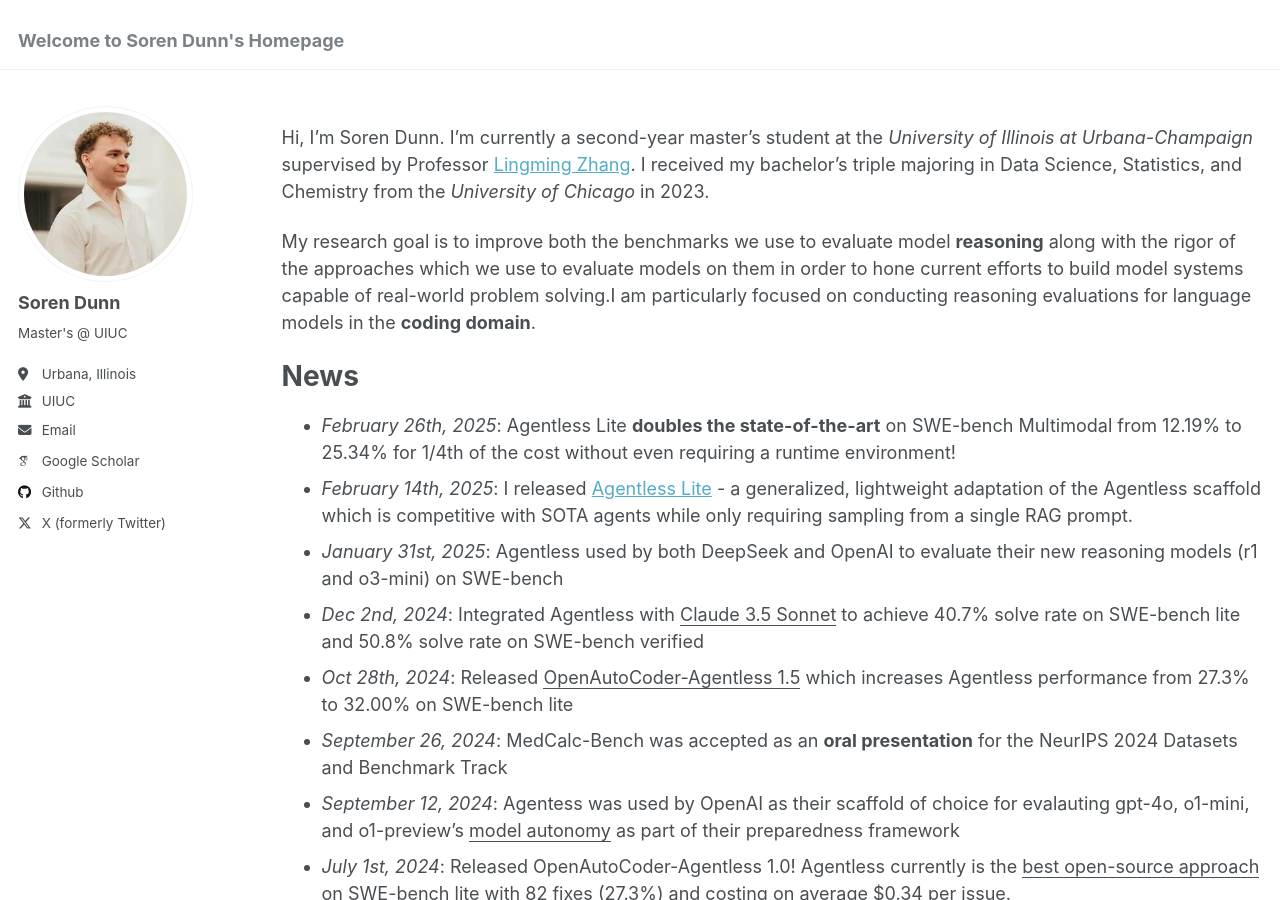
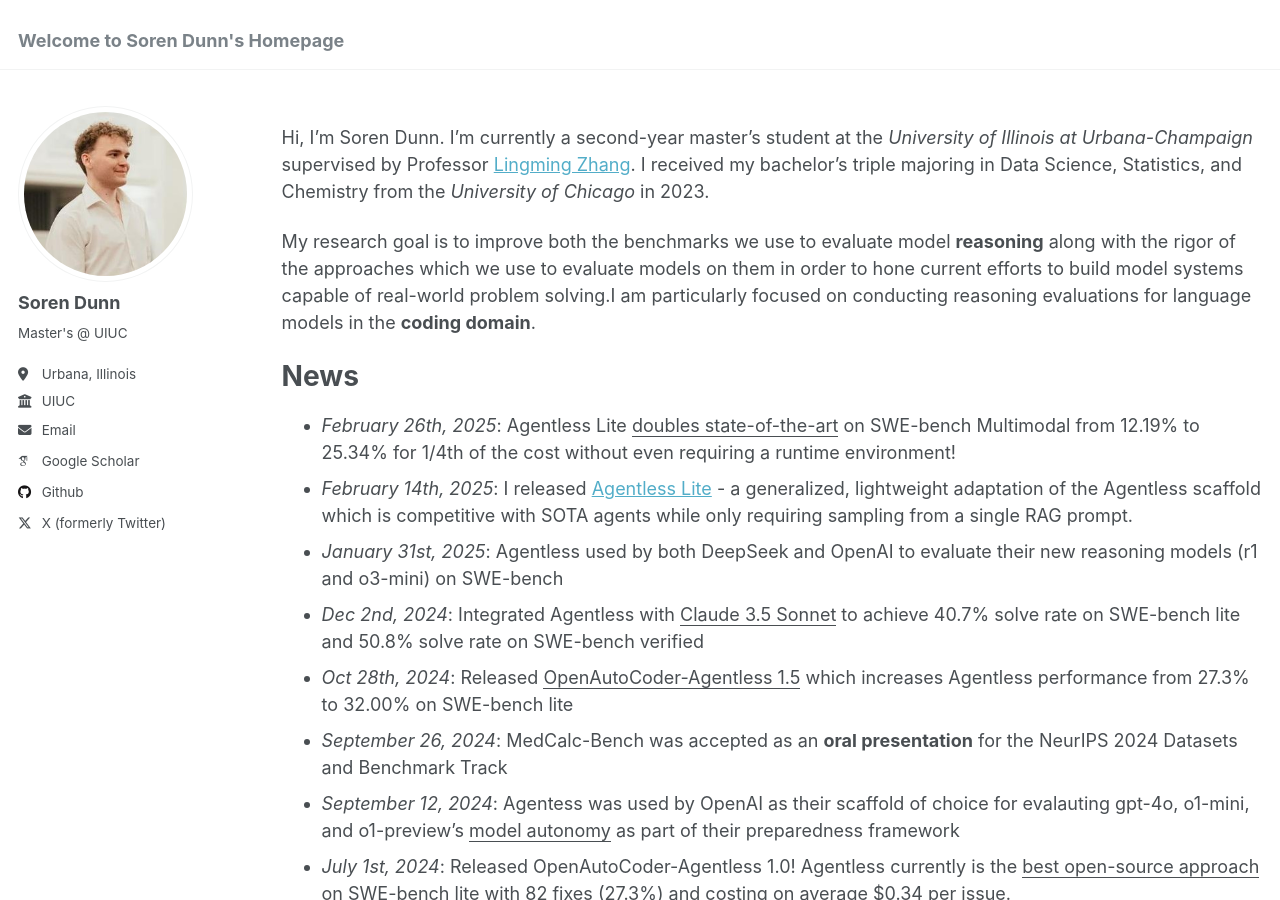
Before and after one commit to sorendunn/sorendunn.github.io, a Jekyll site: the page built from _pages/about.md, in a window 1280 px wide and 900 px high. Built offline with Jekyll 4.4.1, drawn with Linux system fonts in a browser that asks for light colours; some web fonts are replaced.

Commit message:
update news

```diff
--- a/_pages/about.md
+++ b/_pages/about.md
@@ -15,7 +15,7 @@ My research goal is to improve both the benchmarks we use to evaluate model **re
 
 News
 =====
-- *February 26th, 2025*: Agentless Lite **doubles the state-of-the-art** on SWE-bench Multimodal from 12.19% to 25.34% for 1/4th of the cost without even requiring a runtime environment!
+- *February 26th, 2025*: Agentless Lite <ins>doubles state-of-the-art</ins> on SWE-bench Multimodal from 12.19% to 25.34% for 1/4th of the cost without even requiring a runtime environment!
 - *February 14th, 2025*: I released [Agentless Lite](https://github.com/sorendunn/Agentless-Lite) - a generalized, lightweight adaptation of the Agentless scaffold which is competitive with SOTA agents while only requiring sampling from a single RAG prompt.
 - *January 31st, 2025*: Agentless used by both DeepSeek and OpenAI to evaluate their new reasoning models (r1 and o3-mini) on SWE-bench
 - *Dec 2nd, 2024*: Integrated Agentless with <ins>Claude 3.5 Sonnet</ins> to achieve 40.7% solve rate on SWE-bench lite and 50.8% solve rate on SWE-bench verified
```
